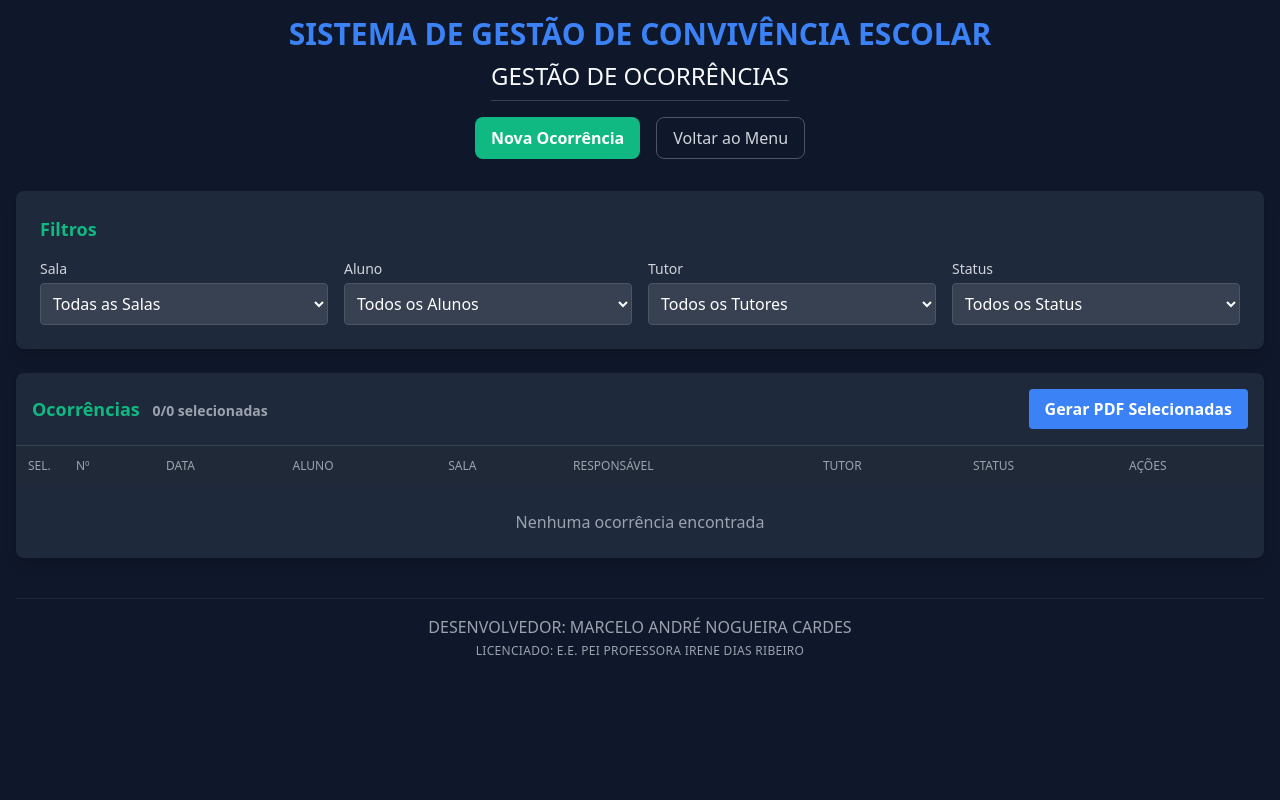
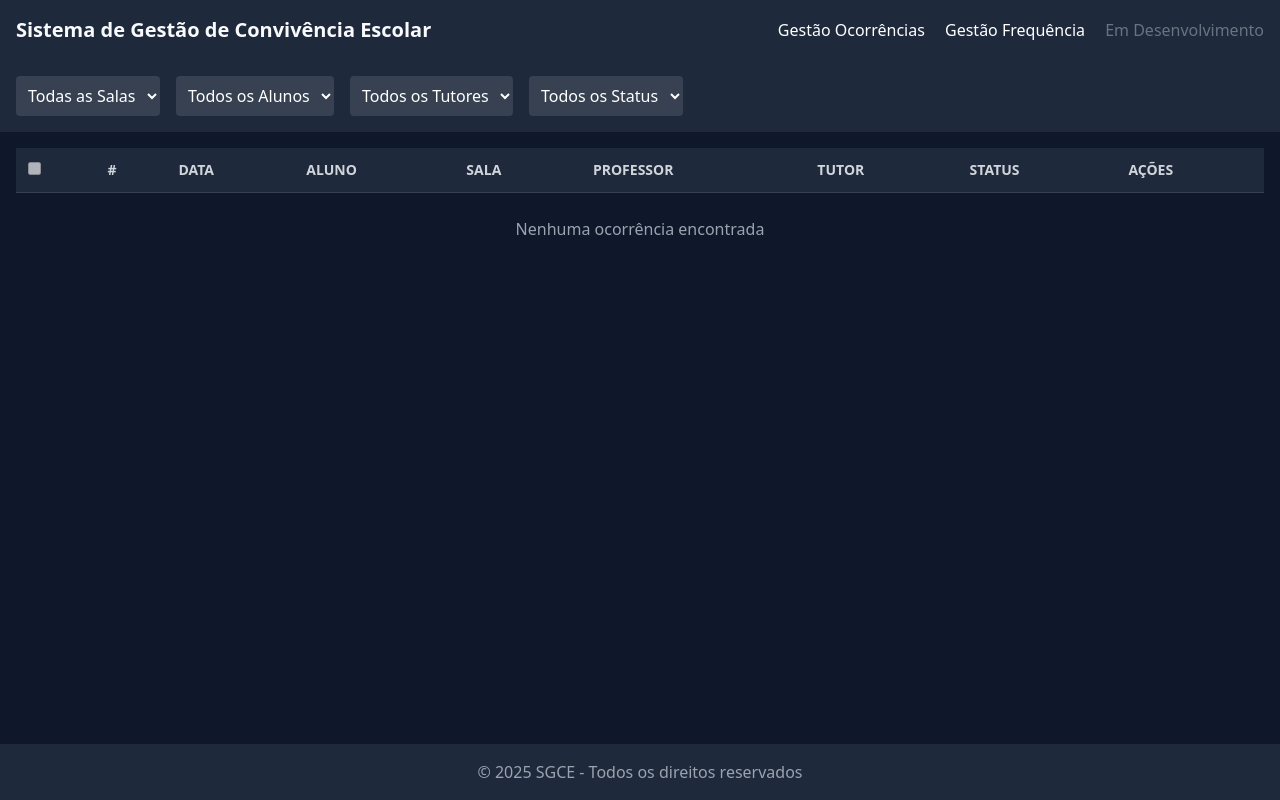
Before and after one commit to mcardes77-cmd/SGCE_IDR, a Flask app: page /gestao_ocorrencia in a window 1280 px wide. Run offline with Flask 3, Linux system fonts and the light colour scheme; data that the repository does not hold is empty; some libraries are stand-ins or nearby versions.

Commit message:
Update gestao_ocorrencia.html

```diff
--- a/templates/gestao_ocorrencia.html
+++ b/templates/gestao_ocorrencia.html
@@ -194,129 +194,81 @@ function renderizarOcorrencias() {
 }
 
 function renderizarAcoes(ocorrencia) {
-  let html = '';
-  if (ocorrencia.solicitado_tutor && (!ocorrencia.atendimento_tutor || ocorrencia.atendimento_tutor.trim() === '')) {
-    html += `<a href="/gestao_ocorrencia_editar?id=${ocorrencia.numero}&nivel=T" class="bg-tutor-color/20 text-tutor-color text-xs font-bold px-2 py-1 rounded-full border border-tutor-color hover:bg-tutor-color hover:text-white transition" title="Atendimento Tutor Pendente">T</a>`;
+  if (ocorrencia.status === 'FINALIZADA') {
+    return `<a href="/gerar_pdf?id=${ocorrencia.numero}" class="text-green-400 hover:text-green-300 transition" title="Gerar PDF">📄</a>`;
   }
-  if (ocorrencia.solicitado_coordenacao && (!ocorrencia.atendimento_coordenacao || ocorrencia.atendimento_coordenacao.trim() === '')) {
-    html += `<a href="/gestao_ocorrencia_editar?id=${ocorrencia.numero}&nivel=C" class="bg-coord-color/20 text-coord-color text-xs font-bold px-2 py-1 rounded-full border border-coord-color hover:bg-coord-color hover:text-white transition" title="Atendimento Coordenação Pendente">C</a>`;
-  }
-  if (ocorrencia.solicitado_gestao && (!ocorrencia.atendimento_gestao || ocorrencia.atendimento_gestao.trim() === '')) {
-    html += `<a href="/gestao_ocorrencia_editar?id=${ocorrencia.numero}&nivel=G" class="bg-gestao-color/20 text-gestao-color text-xs font-bold px-2 py-1 rounded-full border border-gestao-color hover:bg-gestao-color hover:text-white transition" title="Atendimento Gestão Pendente">G</a>`;
-  }
-  return html;
-}
-
-function formatarData(dataString) {
-  if (!dataString) return 'N/A';
-  try { return new Date(dataString).toLocaleDateString('pt-BR'); }
-  catch { return dataString; }
+  return '';
 }
 
 function getStatusClass(status) {
-  const classes = { 'ATENDIMENTO': 'bg-yellow-500/20 text-yellow-400', 'FINALIZADA': 'bg-green-500/20 text-green-400', 'ASSINADA': 'bg-purple-500/20 text-purple-400' };
-  return classes[status] || 'bg-gray-500/20 text-gray-400';
+  switch (status) {
+    case 'ATENDIMENTO': return 'bg-secondary-accent text-white';
+    case 'FINALIZADA': return 'bg-accent text-white';
+    case 'ASSINADA': return 'bg-tutor-color text-white';
+    default: return 'bg-gray-600 text-white';
+  }
+}
+
+function formatarData(dt) {
+  if (!dt) return '';
+  const d = new Date(dt);
+  return d.toLocaleDateString('pt-BR', { day: '2-digit', month: '2-digit', year: 'numeric' });
 }
 
 function atualizarSelecao() {
-  const selecionadas = document.querySelectorAll('#ocorrencias-body input:checked:not(:disabled)').length;
-  const total = ocorrencias.filter(oc => !oc.impressao_pdf).length;
-  document.getElementById('contador-selecao').textContent = `${selecionadas}/${total} selecionadas`;
-}
-
-async function gerarPDF() {
-  const selecionadas = [...document.querySelectorAll('#ocorrencias-body input:checked:not(:disabled)')].map(c => c.value);
-  if (!selecionadas.length) return mostrarMsg('Selecione pelo menos uma ocorrência para gerar o PDF', 'danger');
-
-  mostrarMsg('Gerando PDF...', 'secondary-accent');
-  try {
-    const response = await fetch('/api/gerar_pdf_ocorrencias', {
-      method: 'POST',
-      headers: {'Content-Type': 'application/json'},
-      body: JSON.stringify({ numeros: selecionadas })
-    });
-    if (!response.ok) throw new Error('Falha ao gerar PDF');
-    const result = await response.json();
-    mostrarMsg(result.message || `PDF gerado com sucesso para ${selecionadas.length} ocorrência(s)!`, 'accent');
-    setTimeout(carregarOcorrencias, 1000);
-  } catch (e) {
-    console.error('Erro ao gerar PDF:', e);
-    mostrarMsg('Erro ao gerar PDF: ' + e.message, 'danger');
-  }
+  const checkboxes = document.querySelectorAll('#ocorrencias-body input[type="checkbox"]:not([disabled])');
+  const btn = document.getElementById('btn-gerar-pdf');
+  btn.disabled = !Array.from(checkboxes).some(c => c.checked);
 }
 </script>
 </head>
-
-<body class="bg-dark-primary text-text-light min-h-screen">
-  <div id="global-message" style="display: none;"></div>
-
-  <div class="container mx-auto p-4">
-    <header class="text-center mb-8">
-      <h1 class="text-2xl sm:text-3xl font-bold text-secondary-accent mb-2">SISTEMA DE GESTÃO DE CONVIVÊNCIA ESCOLAR</h1>
-      <h2 class="text-xl sm:text-2xl text-text-light font-light border-b border-gray-700 pb-2 inline-block">GESTÃO DE OCORRÊNCIAS</h2>
-      <div class="mt-4 flex flex-wrap justify-center gap-4">
-        <button onclick="window.location.href='/gestao_ocorrencia_nova'" class="bg-accent hover:bg-emerald-700 px-4 py-2 rounded-lg text-white font-semibold transition">Nova Ocorrência</button>
-        <button onclick="window.location.href='/'" class="border border-gray-600 hover:bg-gray-700 px-4 py-2 rounded-lg text-gray-300 transition">Voltar ao Menu</button>
-      </div>
+<body class="bg-dark-primary text-text-light min-h-screen flex flex-col">
+<!-- Cabeçalho -->
+<header class="bg-dark-secondary p-4 shadow-md flex justify-between items-center">
+  <h1 class="text-xl font-bold">Sistema de Gestão de Convivência Escolar</h1>
+  <nav class="space-x-4">
+    <a href="/gestao_ocorrencia" class="text-white font-medium hover:underline">Gestão Ocorrências</a>
+    <a href="/gestao_frequencia" class="text-white font-medium hover:underline">Gestão Frequência</a>
+    <button class="text-gray-500 cursor-not-allowed" disabled>Em Desenvolvimento</button>
+  </nav>
 </header>
 
+<!-- Mensagem global -->
+<div id="global-message" style="display:none;"></div>
+
 <!-- Filtros -->
-    <div class="bg-dark-secondary p-6 rounded-lg shadow-lg mb-6">
-      <h3 class="text-lg font-semibold mb-4 text-accent">Filtros</h3>
-      <div class="grid grid-cols-1 md:grid-cols-2 lg:grid-cols-4 gap-4">
-        <div>
-          <label class="block text-sm text-gray-300 mb-1">Sala</label>
-          <select id="filtro-sala" class="w-full p-2 rounded bg-gray-700 text-white border border-gray-600"><option value="all">Carregando...</option></select>
-        </div>
-        <div>
-          <label class="block text-sm text-gray-300 mb-1">Aluno</label>
-          <select id="filtro-aluno" class="w-full p-2 rounded bg-gray-700 text-white border border-gray-600"><option value="all">Selecione uma sala</option></select>
-        </div>
-        <div>
-          <label class="block text-sm text-gray-300 mb-1">Tutor</label>
-          <select id="filtro-tutor" class="w-full p-2 rounded bg-gray-700 text-white border border-gray-600"><option value="all">Carregando...</option></select>
-        </div>
-        <div>
-          <label class="block text-sm text-gray-300 mb-1">Status</label>
-          <select id="filtro-status" class="w-full p-2 rounded bg-gray-700 text-white border border-gray-600"><option value="all">Carregando...</option></select>
-        </div>
-      </div>
-    </div>
+<section class="p-4 flex flex-wrap gap-4 bg-dark-secondary">
+  <select id="filtro-sala" class="p-2 rounded bg-gray-700 text-white"></select>
+  <select id="filtro-aluno" class="p-2 rounded bg-gray-700 text-white"></select>
+  <select id="filtro-tutor" class="p-2 rounded bg-gray-700 text-white"></select>
+  <select id="filtro-status" class="p-2 rounded bg-gray-700 text-white"></select>
+</section>
 
-    <!-- Tabela de Ocorrências -->
-    <div class="bg-dark-secondary rounded-lg shadow-lg overflow-hidden">
-      <div class="p-4 border-b border-gray-700 flex justify-between items-center">
-        <h3 class="text-lg font-semibold text-accent">Ocorrências <span id="contador-selecao" class="text-sm text-gray-400 ml-2">0/0 selecionadas</span></h3>
-        <button onclick="gerarPDF()" class="bg-secondary-accent hover:bg-blue-700 px-4 py-2 rounded text-white font-semibold transition">Gerar PDF Selecionadas</button>
-      </div>
-      <div class="overflow-x-auto">
-        <table class="w-full">
-          <thead class="bg-gray-800">
+<!-- Tabela de ocorrências -->
+<section class="flex-1 overflow-x-auto p-4">
+  <table class="min-w-full divide-y divide-gray-700">
+    <thead class="bg-dark-secondary text-left text-sm uppercase font-medium text-gray-300">
       <tr>
-              <th class="p-3 text-left text-xs font-medium text-gray-400 uppercase w-12">Sel.</th>
-              <th class="p-3 text-left text-xs font-medium text-gray-400 uppercase">Nº</th>
-              <th class="p-3 text-left text-xs font-medium text-gray-400 uppercase">Data</th>
-              <th class="p-3 text-left text-xs font-medium text-gray-400 uppercase">Aluno</th>
-              <th class="p-3 text-left text-xs font-medium text-gray-400 uppercase">Sala</th>
-              <th class="p-3 text-left text-xs font-medium text-gray-400 uppercase">Responsável</th>
-              <th class="p-3 text-left text-xs font-medium text-gray-400 uppercase">Tutor</th>
-              <th class="p-3 text-left text-xs font-medium text-gray-400 uppercase">Status</th>
-              <th class="p-3 text-left text-xs font-medium text-gray-400 uppercase">Ações</th>
+        <th class="p-3"><input type="checkbox" disabled></th>
+        <th class="p-3">#</th>
+        <th class="p-3">Data</th>
+        <th class="p-3">Aluno</th>
+        <th class="p-3">Sala</th>
+        <th class="p-3">Professor</th>
+        <th class="p-3">Tutor</th>
+        <th class="p-3">Status</th>
+        <th class="p-3">Ações</th>
       </tr>
     </thead>
     <tbody id="ocorrencias-body">
-            <tr>
-              <td colspan="9" class="text-center py-6 text-gray-400">Carregando ocorrências...</td>
-            </tr>
+      <tr><td colspan="9" class="text-center py-6 text-gray-400">Carregando...</td></tr>
     </tbody>
   </table>
-      </div>
-    </div>
+</section>
 
-    <footer class="w-full text-center mt-10 p-4 text-gray-400 text-sm border-t border-gray-800">
-      <p class="mb-1 text-base font-medium">DESENVOLVEDOR: MARCELO ANDRÉ NOGUEIRA CARDES</p>
-      <p class="text-xs font-light tracking-wide">LICENCIADO: E.E. PEI PROFESSORA IRENE DIAS RIBEIRO</p>
+<!-- Rodapé -->
+<footer class="bg-dark-secondary p-4 text-center text-gray-400 mt-auto">
+  © 2025 SGCE - Todos os direitos reservados
 </footer>
-  </div>
 </body>
 </html>
```
Lines whose indentation alone changed are shown as unchanged.
